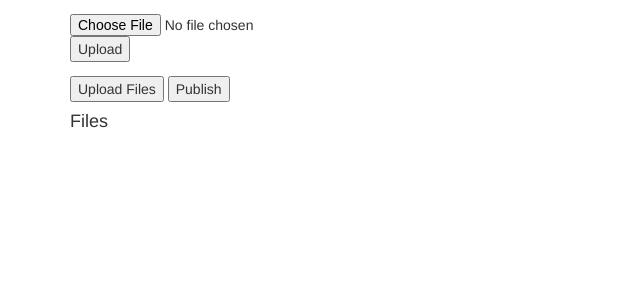
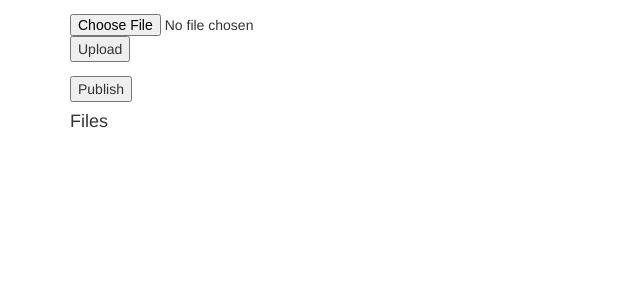
Before and after one commit to darrinm/shine, a Flask app: a page that uses templates/project.html in a window 1280 px wide. Shown: the part 51-351 px from the top of the page, without its empty margins (0-640 px from the left). Run offline with Flask 2, Linux system fonts and the light colour scheme; the visitor is signed in with stand-in values (Sample User, id 1); data that the repository does not hold is empty; some libraries are stand-ins or nearby versions.

Commit message:
remove redundant upload button

```diff
--- a/templates/project.html
+++ b/templates/project.html
@@ -6,7 +6,6 @@
   	  <input type="file" name="file" id="file-input">
   	  <input type="submit" value="Upload" name="submit">
   	</form>
-    <button id="upload-button">Upload Files</button>
     <button id="publish-project-button" onclick="publishProject('{{ project_name }}');">Publish</button>
     <div id="project-files">
       <h4>Files</h4>
```
